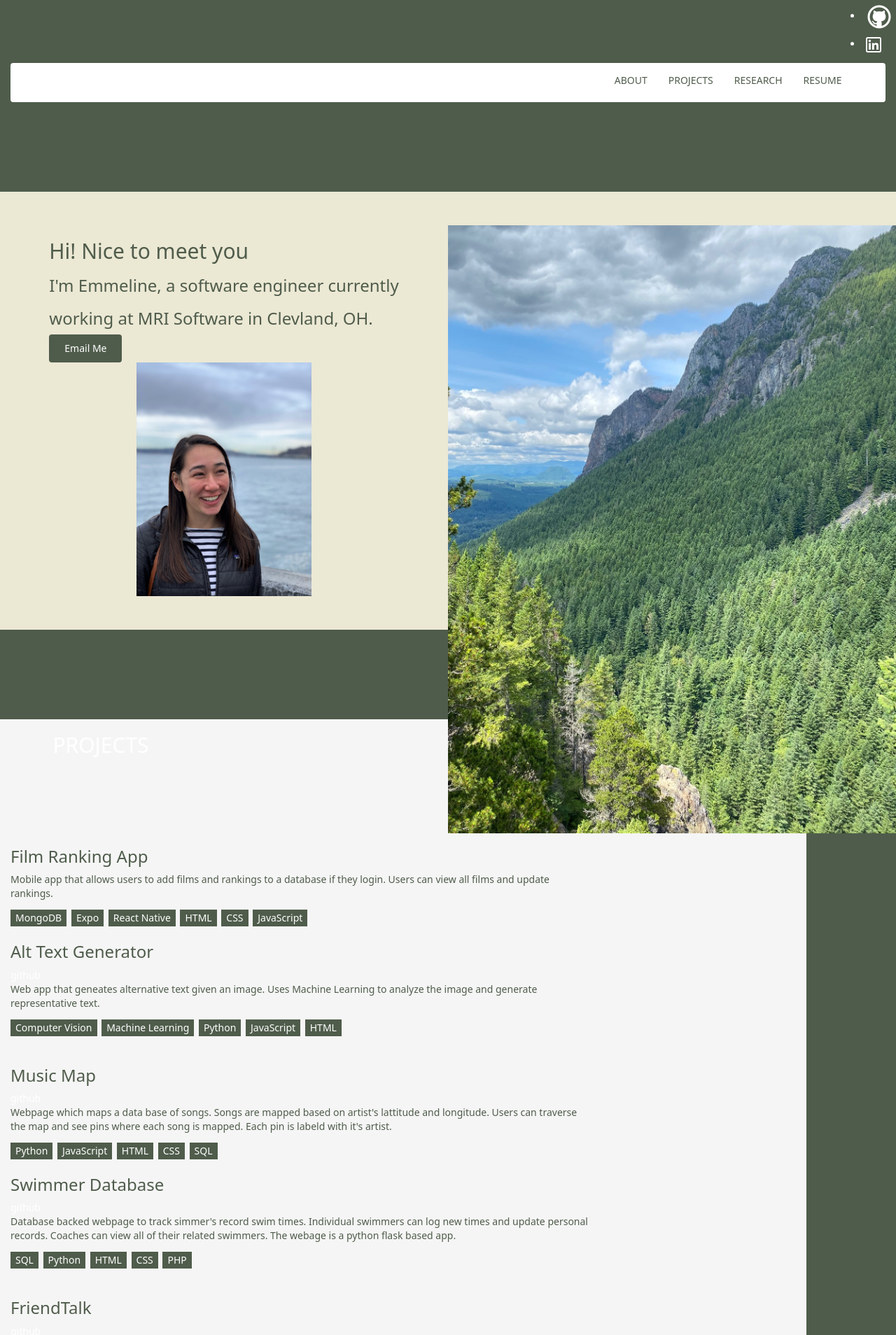
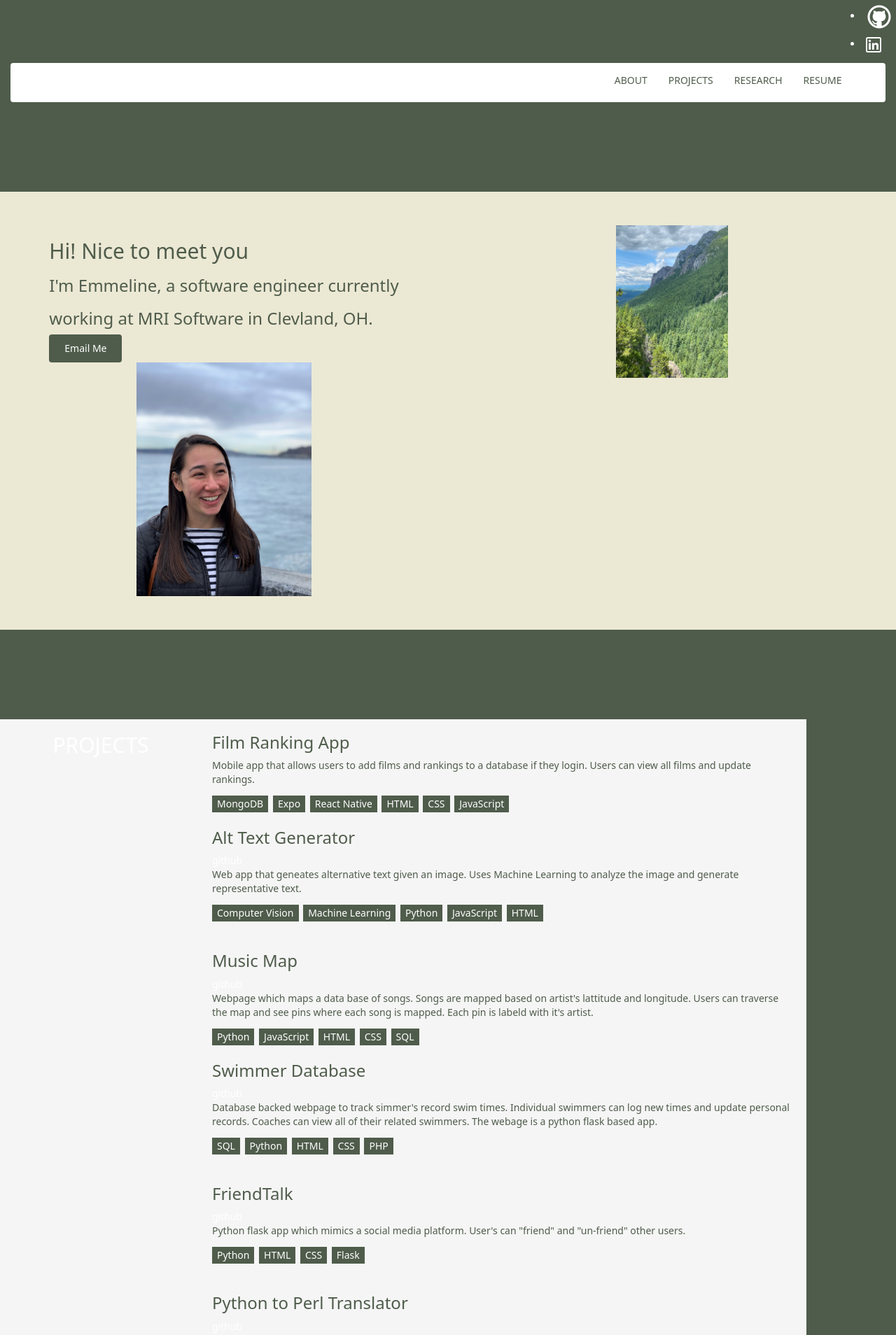
Before and after one commit to emmeline2/emmeline2.github.io, a Jekyll site: the page built from index.html, in a window 1280 px wide. Shown: the top 1908 px of the page at 70% size. Built offline with Jekyll 4.4.1, drawn with Linux system fonts in a browser that asks for light colours.

Commit message:
fix the image

```diff
--- a/css/main.css
+++ b/css/main.css
@@ -93,8 +93,8 @@ footer ul li:hover {
 }
 
 .mountain_img {
-    width: 100%;
-    height: 100%;
+    width: 25%;
+    height: 25%;
 }
 
 .resume{
```
